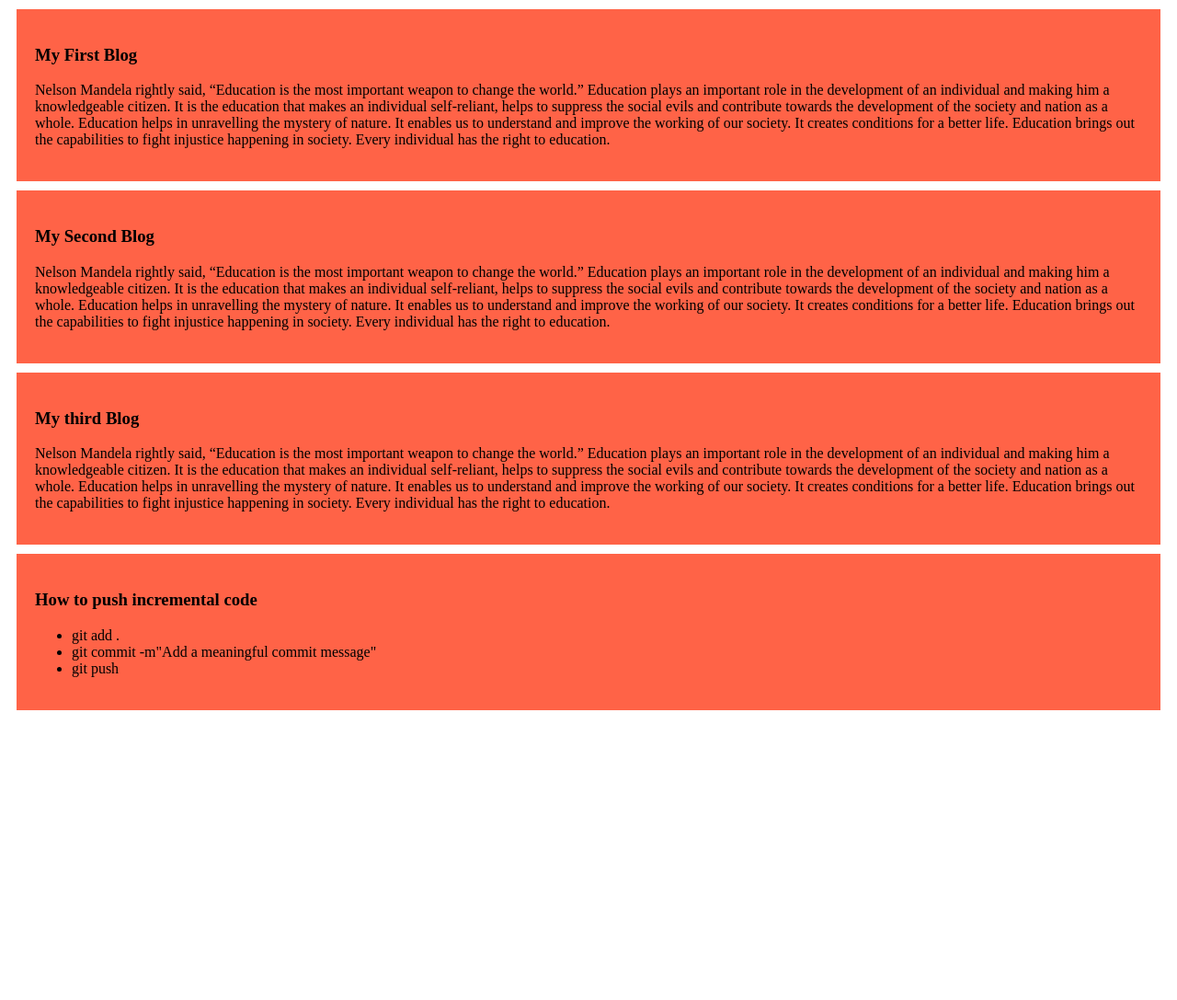
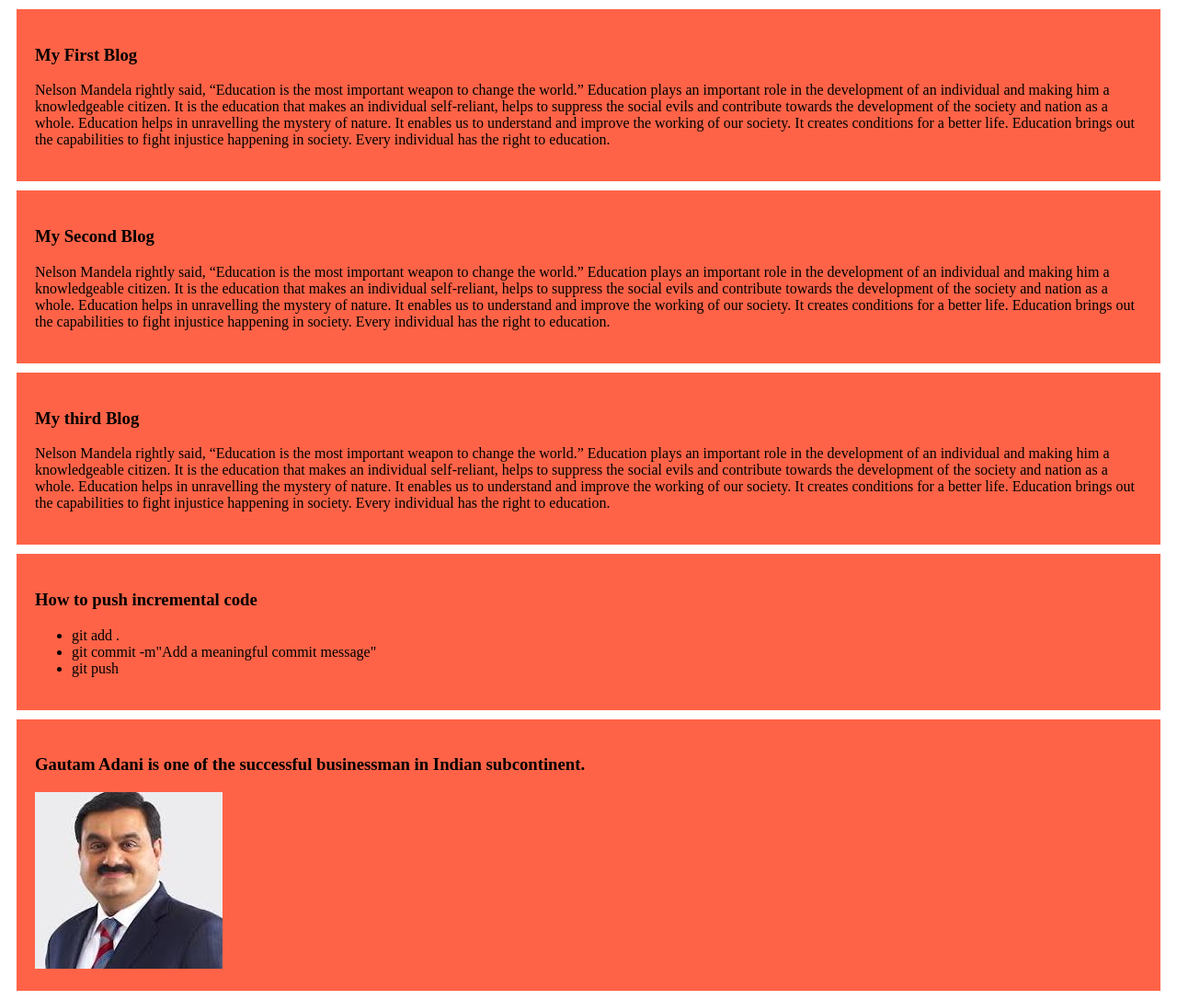
Before and after one commit to aimanur99/bd-jindabad, a plain HTML site: page index.html in a window 1280 px wide. Shown: the whole page at 92% size. Before the commit the page ends 800 px from the top, so only its background shows below. Drawn offline with Linux system fonts and the light colour scheme.

Commit message:
Added a Gautam Adani's Image

```diff
--- a/index.html
+++ b/index.html
@@ -27,5 +27,9 @@
             <li>git push</li>
         </ul>
     </div>
+    <div>
+        <h3>Gautam Adani is one of the successful businessman in Indian subcontinent.</h3>
+        <img src="image/download (3).jfif" alt="">
+    </div>
 </body>
 </html>
```
Also changed, not shown: image/download (1).jfif (added), image/download (2).jfif (added), image/download (3).jfif (added), image/download.jfif (added), image/gettyimages-1246692754-612x612.jpg (added), image/images.jfif (added).
